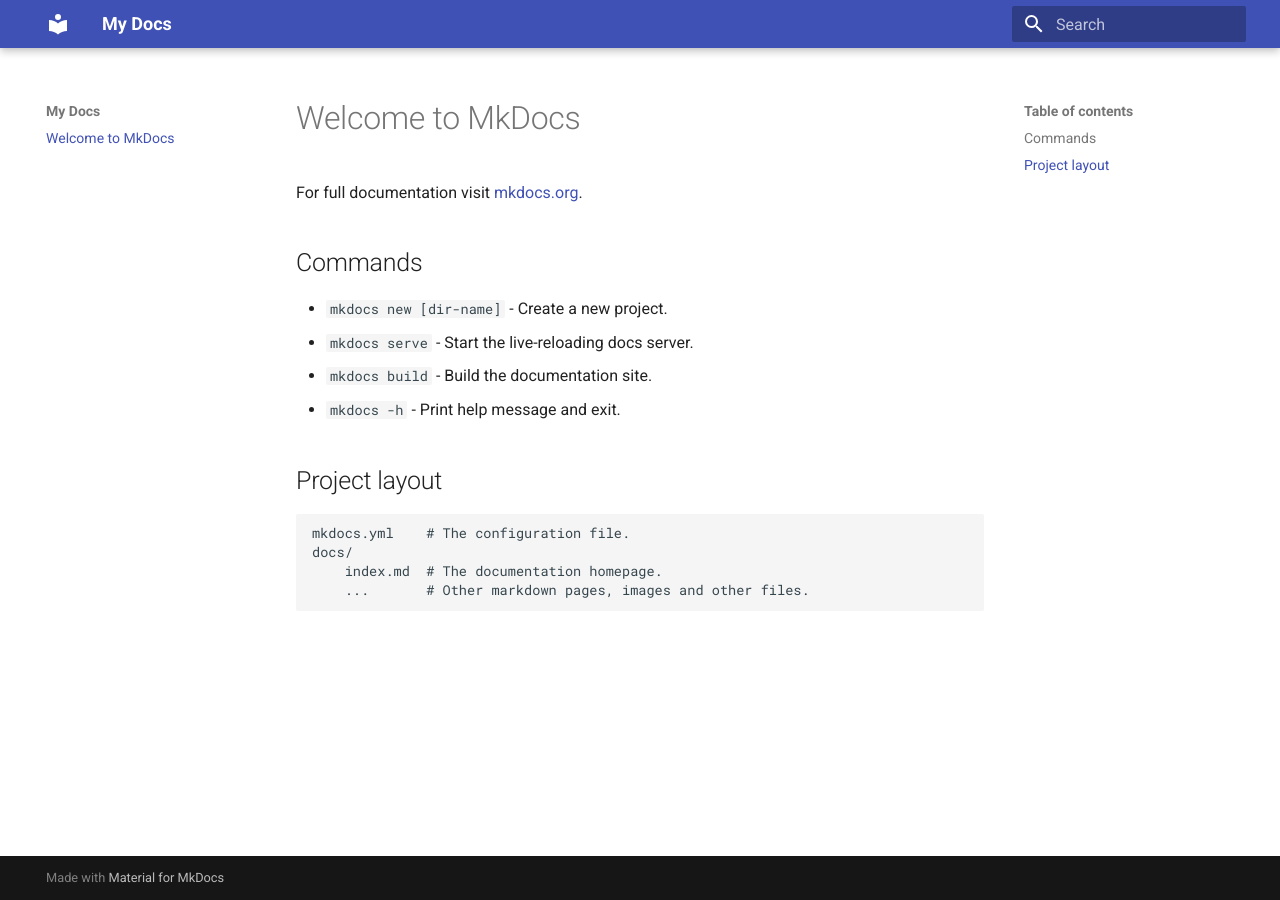
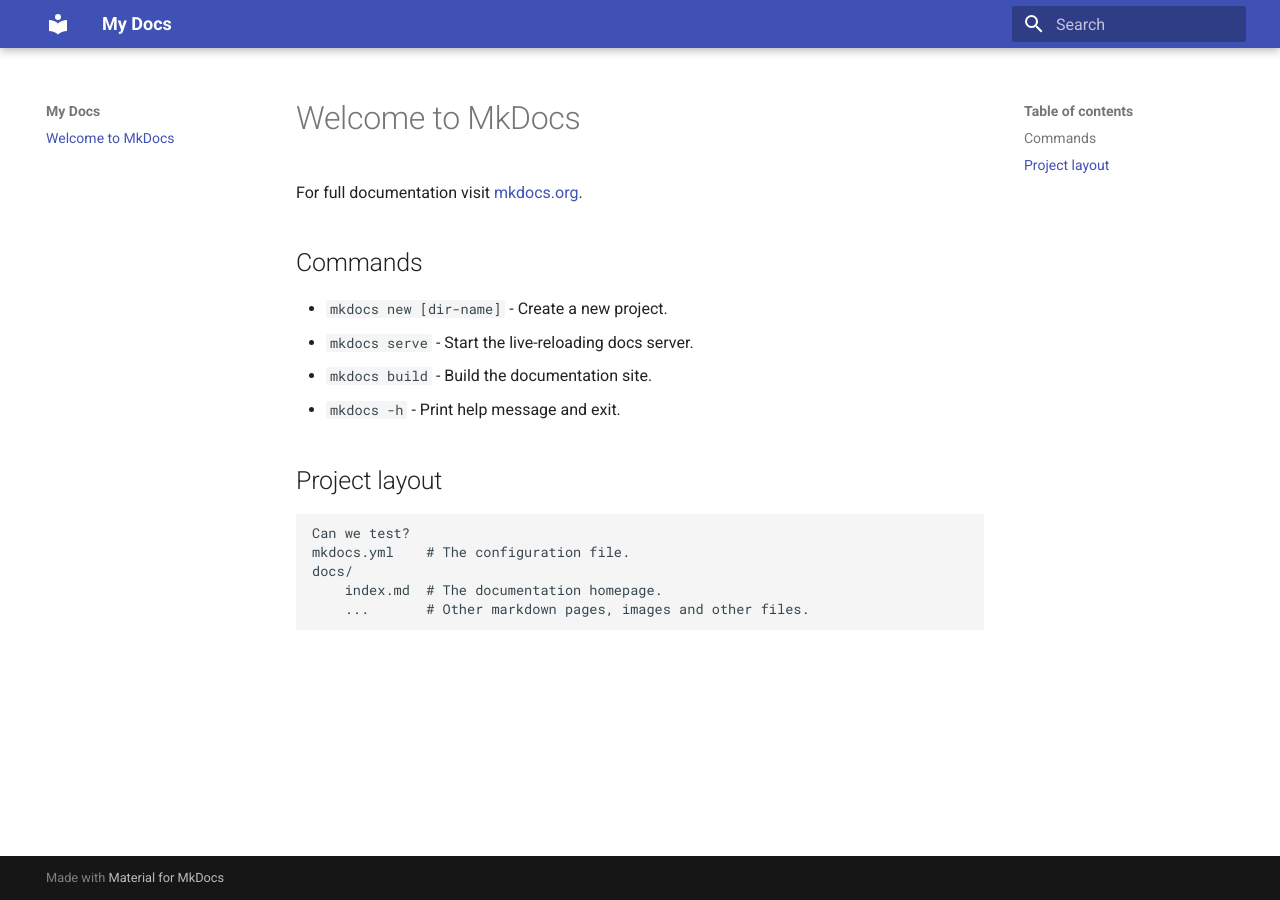
Before and after one commit to ricky074game/RevoltDocs, an MkDocs documentation site: the page built from docs/index.md, in a window 1280 px wide. Built offline with MkDocs 1.6.1 and Material for MkDocs 9.7.7, drawn with Linux system fonts in a browser that asks for light colours.

Commit message:
Please work

```diff
--- a/docs/index.md
+++ b/docs/index.md
@@ -10,7 +10,7 @@
 * `mkdocs -h` - Print help message and exit.
 
 ## Project layout
-
+    Can we test?
     mkdocs.yml    # The configuration file.
     docs/
         index.md  # The documentation homepage.
```
